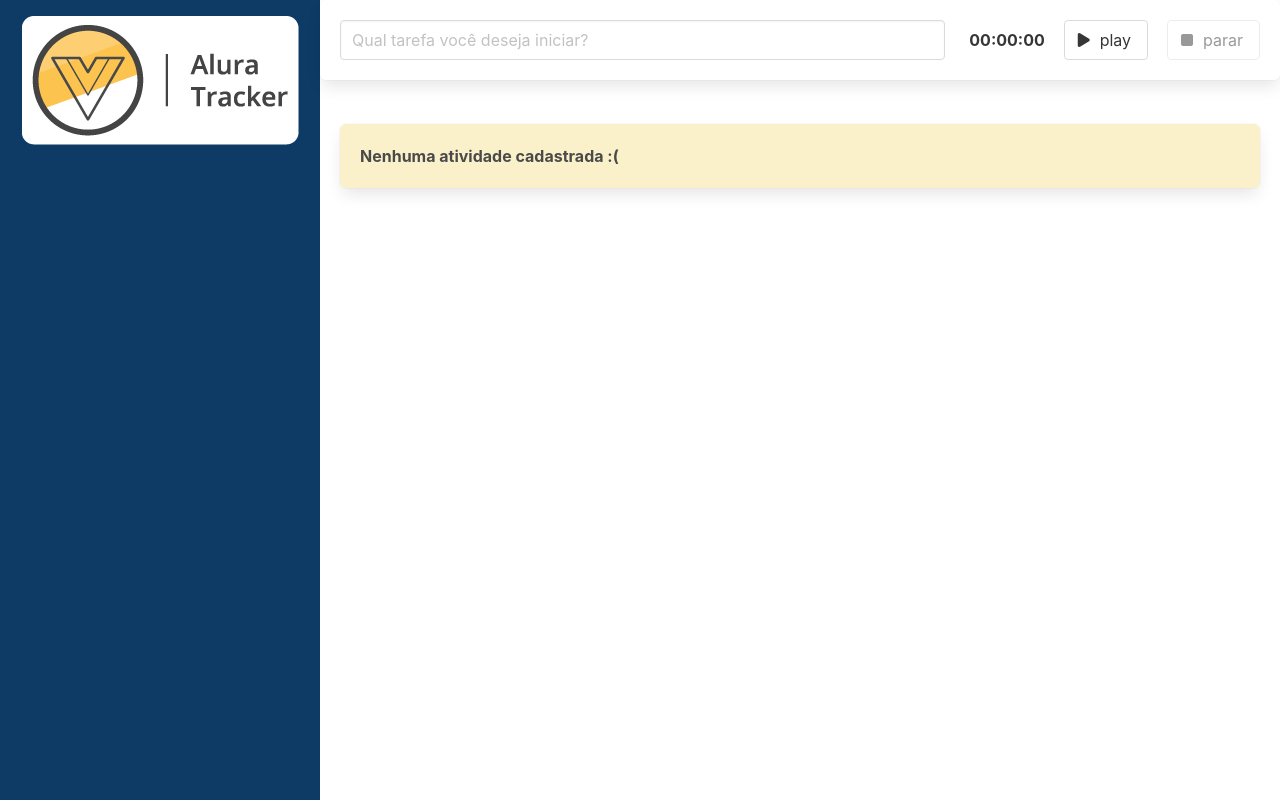
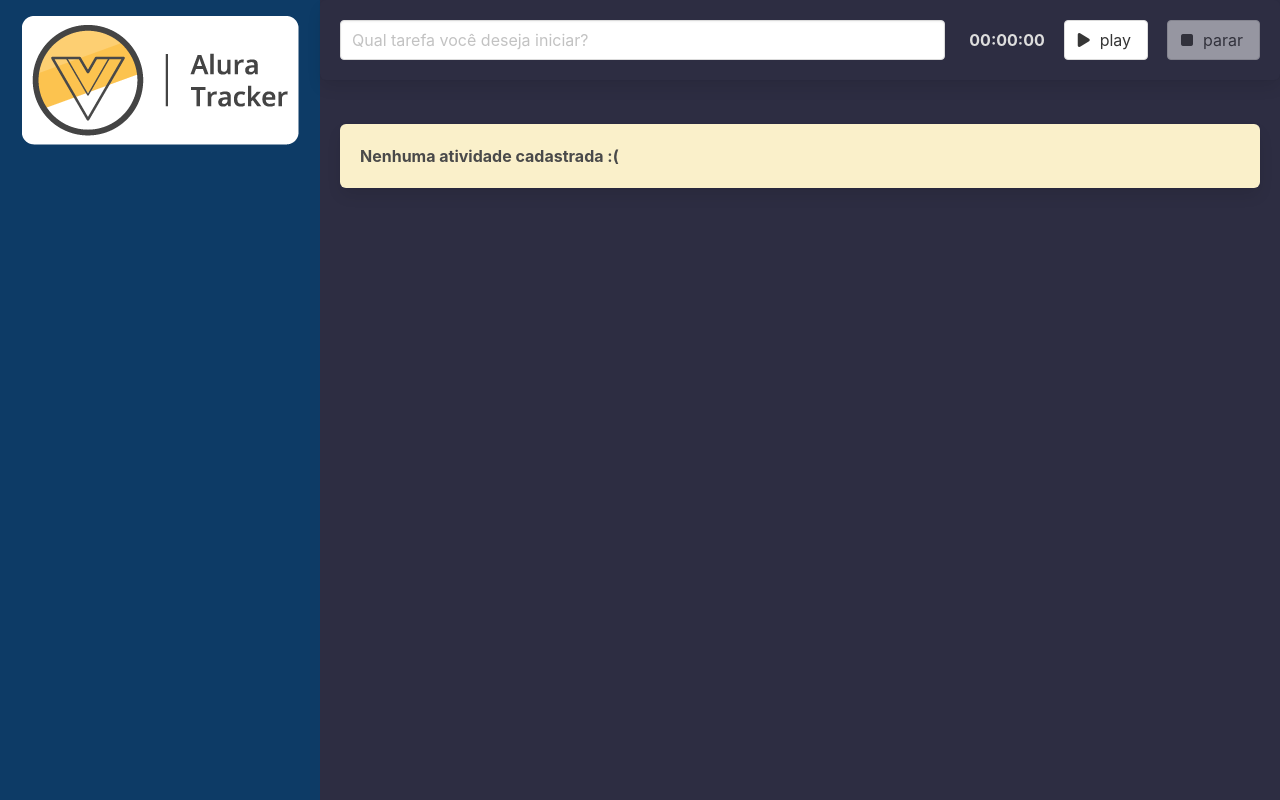
Before and after one commit to omausantos/vue3-comecando-no-framework, a Vue app: page / in a window 1280 px wide. Built offline with nearby package versions, Linux system fonts and the light colour scheme.

Commit message:
[A4] Preparando o modo escuro

```diff
--- a/src/App.vue
+++ b/src/App.vue
@@ -1,9 +1,9 @@
 <template>
-  <main class="columns is-gapless is-multiline">
+  <main class="columns is-gapless is-multiline modo-escuro">
     <div class="column is-one-quarter">
       <BarraLateral />
     </div>
-    <div class="column is-three-quarter">
+    <div class="column is-three-quarter conteudo">
       <FormularioTarefa @aoSalvarTarefa="salvarTarefa" />
       <div class="lista">
         <Tarefa v-for="(tarefa, index) in tarefas" :key="index" :tarefa="tarefa" />
@@ -55,4 +55,15 @@
 .lista {
   padding: 1.25rem;
 }
+main {
+  --bg-primario: #fff;
+  --texto-primario: #000;
+}
+main.modo-escuro {
+  --bg-primario: #2d2d42;
+  --texto-primario: #ddd;
+}
+.conteudo {
+  background-color: var(--bg-primario);
+}
 </style>
--- a/src/components/Cronometro.vue
+++ b/src/components/Cronometro.vue
@@ -1,6 +1,6 @@
 <template>
     <section>
-        <strong>
+        <strong class="display">
             {{ tempoDecorrido }}
         </strong>
     </section>
@@ -24,3 +24,9 @@
     },
 })
 </script>
+
+<style scoped>
+    .display {
+        color: var(--texto-primario);
+    }
+</style>
--- a/src/components/FormularioTarefa.vue
+++ b/src/components/FormularioTarefa.vue
@@ -1,5 +1,5 @@
 <template>
-    <div class="box">
+    <div class="box formulario">
         <div class="columns">
             <div class="column is-8" role="form" aria-label="Formulário para criação de uma nova tarefa">
                 <input type="text" class="input" placeholder="Qual tarefa você deseja iniciar?" v-model="descricao" />
@@ -37,3 +37,10 @@
     }
 })
 </script>
+
+<style>
+    .formulario {
+        color: var(--texto-primario);
+        background-color: var(--bg-primario);
+    }
+</style>
```
